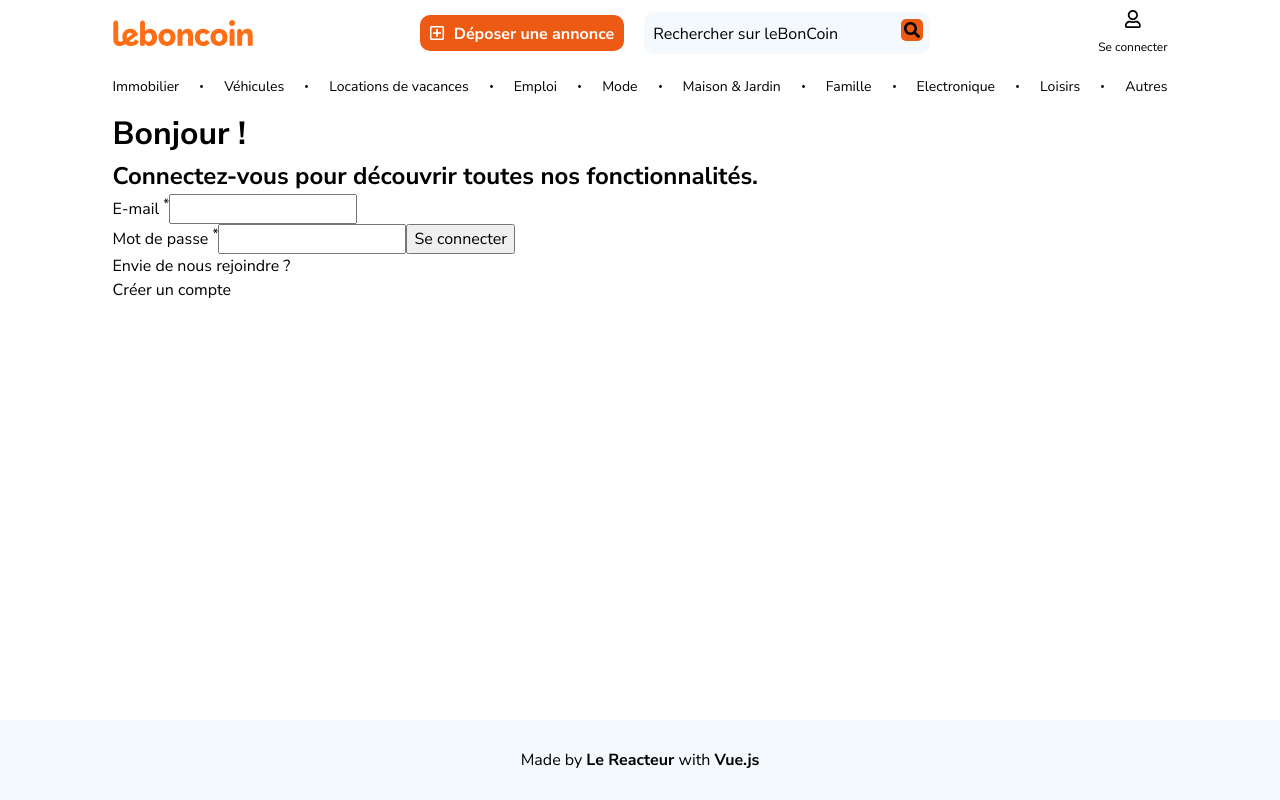
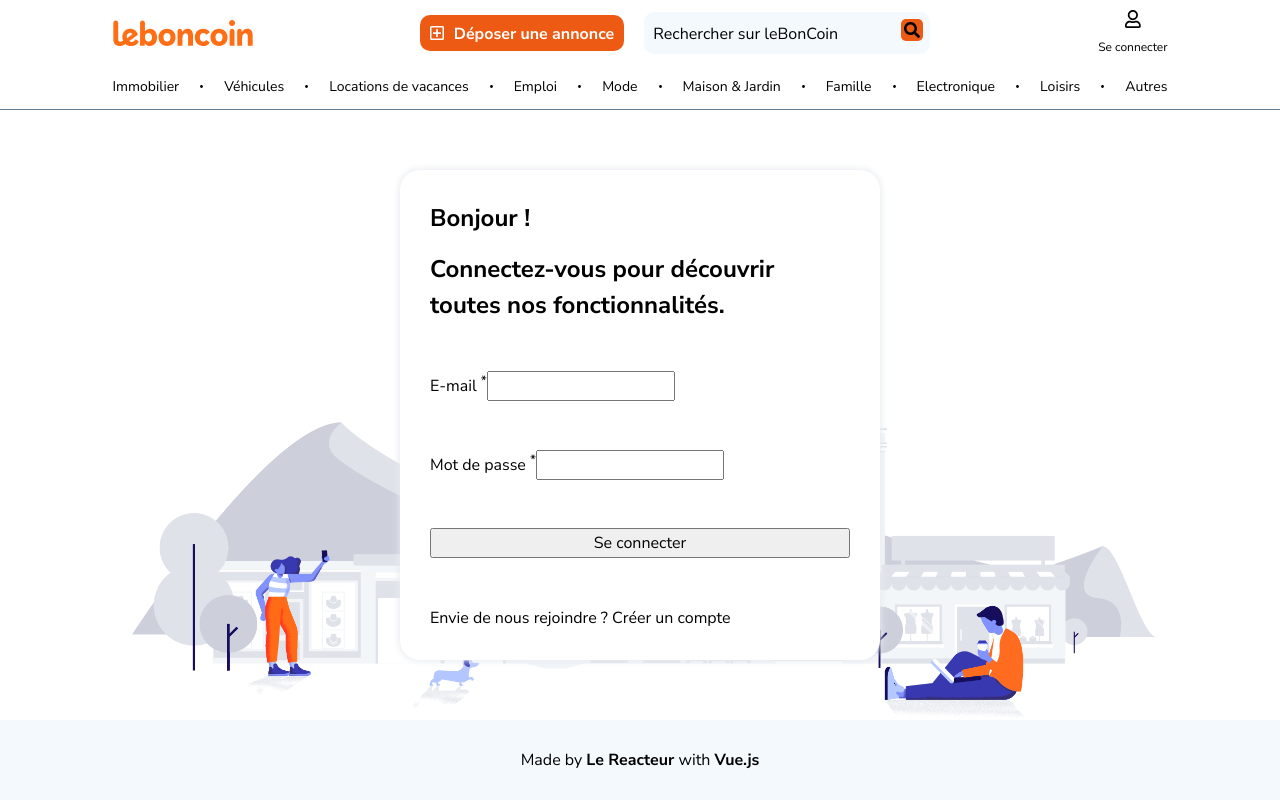
Before and after one commit to KarahDotjs/le-bon-coin, a Vue app: page /login in a window 1280 px wide. Built offline with nearby package versions, Linux system fonts and the light colour scheme.

Commit message:
Added fixed property to header

```diff
--- a/src/assets/main.css
+++ b/src/assets/main.css
@@ -9,6 +9,9 @@
   --dark-grey: #627c93;
   --light-brown: #89380f;
   --blue: #094170;
+}
+main {
+  margin-top: var(--header-height);
 }
 .container {
   width: 65.938rem; /* //1055px// */
@@ -22,3 +25,72 @@ a {
   text-decoration: none;
   color: inherit;
 }
+
+/* 1. Use a more-intuitive box-sizing model */
+*,
+*::before,
+*::after {
+  box-sizing: border-box;
+}
+
+/* 2. Remove default margin */
+* {
+  margin: 0;
+}
+
+body {
+  /* 3. Add accessible line-height */
+  line-height: 1.5;
+  /* 4. Improve text rendering */
+  -webkit-font-smoothing: antialiased;
+}
+
+/* 5. Improve media defaults */
+img,
+picture,
+video,
+canvas,
+svg {
+  display: block;
+  max-width: 100%;
+}
+
+/* 6. Inherit fonts for form controls */
+input,
+button,
+textarea,
+select {
+  font: inherit;
+}
+
+/* 7. Avoid text overflows */
+p,
+h1,
+h2,
+h3,
+h4,
+h5,
+h6 {
+  overflow-wrap: break-word;
+}
+
+/* 8. Improve line wrapping */
+p {
+  text-wrap: pretty;
+}
+h1,
+h2,
+h3,
+h4,
+h5,
+h6 {
+  text-wrap: balance;
+}
+
+/*
+  9. Create a root stacking context
+*/
+#root,
+#__next {
+  isolation: isolate;
+}
--- a/src/components/Header.vue
+++ b/src/components/Header.vue
@@ -1,6 +1,10 @@
 <script setup>
 import { RouterLink } from 'vue-router'
 import BtnPublishOffer from './BtnPublishOffer.vue'
+import { inject } from 'vue'
+
+const GlobalStore = inject('GlobalStore')
+console.log(GlobalStore.userToken)
 </script>
 
 <template>
@@ -18,13 +22,16 @@ import BtnPublishOffer from './BtnPublishOffer.vue'
           </div>
         </div>
         <div class="userPart">
-          <div>
-            <font-awesome-icon :icon="['far', 'user']" />
-            <RouterLink :to="{ name: 'login' }">Se connecter</RouterLink>
-          </div>
-          <!-- <font-awesome-icon :icon="['fas', 'sign-out-alt']" /> -->
+          <RouterLink :to="{ name: 'login' }" v-if="!GlobalStore.value">
+            <div>
+              <font-awesome-icon :icon="['far', 'user']" />
+              <p>Se connecter</p>
+            </div>
+          </RouterLink>
+          <font-awesome-icon :icon="['fas', 'sign-out-alt']" v-else />
         </div>
       </div>
+
       <div class="bottomPart">
         <span>Immobilier</span>
         <font-awesome-icon :icon="['fas', 'circle']" />
@@ -52,8 +59,14 @@ import BtnPublishOffer from './BtnPublishOffer.vue'
 
 <style scoped>
 header {
-  height: 6.875rem;
-  /* border: 1px solid green; */
+  height: var(--header-height);
+  position: fixed;
+  top: 0;
+  width: 100%;
+  background-color: white;
+  border-bottom: 1px solid var(--dark-grey);
+
+  /* border: 5px solid red; */
 }
 .container > div {
   display: flex;
@@ -94,7 +107,7 @@ input:focus {
   outline: none;
 }
 
-.userPart > div {
+.userPart div {
   display: flex;
   flex-direction: column;
   align-items: center;
--- a/src/main.js
+++ b/src/main.js
@@ -38,7 +38,7 @@ const app = createApp(App).component('font-awesome-icon', FontAwesomeIcon)
 
 app.use(router)
 
-const userToken = ref('')
+const userToken = ref('test')
 
 const changeToken = (token) => {
   userToken.value = token
--- a/src/router/index.js
+++ b/src/router/index.js
@@ -1,7 +1,7 @@
 import { createRouter, createWebHistory } from 'vue-router'
 import HomeView from '../views/HomeView.vue'
-import SignupView from '@/views/SignupView.vue'
-import LoginView from '@/views/LoginView.vue'
+import SignupView from '../views/SignupView.vue'
+import LoginView from '../views/LoginView.vue'
 
 const router = createRouter({
   history: createWebHistory(import.meta.env.BASE_URL),
--- a/src/views/HomeView.vue
+++ b/src/views/HomeView.vue
@@ -36,7 +36,6 @@ onMounted(async () => {
     </div>
   </main>
 </template>
-f
 
 <style scoped>
 main {
--- a/src/views/LoginView.vue
+++ b/src/views/LoginView.vue
@@ -5,6 +5,8 @@ import axios from 'axios'
 
 const email = ref('')
 const password = ref('')
+const errorMessage = ref('')
+const isSubmitting = ref(false)
 
 const GlobalStore = inject('GlobalStore')
 
@@ -16,6 +18,8 @@ const handleSubmit = async () => {
     password: password.value,
   })
 
+  if (email.value && password.value) {
+    isSubmitting.value = true
     try {
       const { data } = await axios.post(
         'https://site--strapileboncoin--2m8zk47gvydr.code.run/api/auth/local',
@@ -31,6 +35,11 @@ const handleSubmit = async () => {
       router.push({ name: 'home' })
     } catch (error) {
       console.log('catch>>>>>', error)
+      errorMessage.value = 'Un problème est survenu, veuillez essayer à nouveau'
+    }
+    isSubmitting.value = false
+  } else {
+    errorMessage.value = 'Veuillez remplir tous les champs'
   }
 }
 </script>
@@ -39,20 +48,29 @@ const handleSubmit = async () => {
   <main>
     <div class="container">
       <form @submit.prevent="handleSubmit">
+        <div>
           <h1>Bonjour !</h1>
           <h2>Connectez-vous pour découvrir toutes nos fonctionnalités.</h2>
+        </div>
 
-        <label for="email">E-mail <sup>*</sup></label
-        ><input type="email" name="email" id="email" v-model="email" />
+        <label for="email"
+          >E-mail <sup>*</sup>
+          <input type="email" name="email" id="email" v-model="email" />
+        </label>
+        <label for="password">
+          Mot de passe <sup>*</sup
+          ><input type="password" name="password" id="password" v-model="password"
+        /></label>
+
+        <p v-if="isSubmitting">Connexion en cours ...</p>
+
+        <button v-else>Se connecter</button>
+        <p v-if="errorMessage">{{ errorMessage }}</p>
+        <p>
+          Envie de nous rejoindre ?
+          <RouterLink :to="{ name: 'signup' }">Créer un compte</RouterLink>
+        </p>
       </form>
-
-      <label for="password"> Mot de passe <sup>*</sup></label
-      ><input type="password" name="" id="password" v-model="password" />
-
-      <button>Se connecter</button>
-
-      <p>Envie de nous rejoindre ?</p>
-      <RouterLink :to="{ name: 'signup' }">Créer un compte</RouterLink>
     </div>
   </main>
 </template>
@@ -61,4 +79,44 @@ const handleSubmit = async () => {
 main {
   height: calc(100vh - var(--header-height) - var(--footer-height));
 }
+.container {
+  background-image: url(../assets/illustration.png);
+  background-size: contain;
+  background-position: bottom;
+  background-repeat: no-repeat;
+  display: flex;
+  justify-content: center;
+  align-items: center;
+}
+h1 {
+  font-size: 24px;
+  font-weight: 700;
+  margin-bottom: 15px;
+}
+
+/* h2 {
+  font-size: 1.5rem;
+  margin-bottom: 15px;
+} */
+form {
+  height: 30.625rem;
+  width: 30rem;
+  border-radius: 1.25rem;
+
+  display: flex;
+  flex-direction: column;
+  padding: 1.875rem;
+  background-color: white;
+  display: flex;
+  flex-direction: column;
+  justify-content: space-between;
+  box-shadow: 0 0 7px 1px var(--med-grey);
+}
+
+/* input {
+  height: 2.813rem;
+  border-radius: 15px;
+  border: 1px solid var(--dark-grey);
+  gap: 10px;
+} */
 </style>
--- a/src/views/SignupView.vue
+++ b/src/views/SignupView.vue
@@ -13,7 +13,7 @@ const GlobalStore = inject('GlobalStore')
 
 const router = useRouter()
 
-console.log('GlobalStore>>>>', GlobalStore)
+// console.log('GlobalStore>>>>', GlobalStore)
 
 const handleSubmit = async () => {
   console.log({
```
Lines whose indentation alone changed are shown as unchanged.
